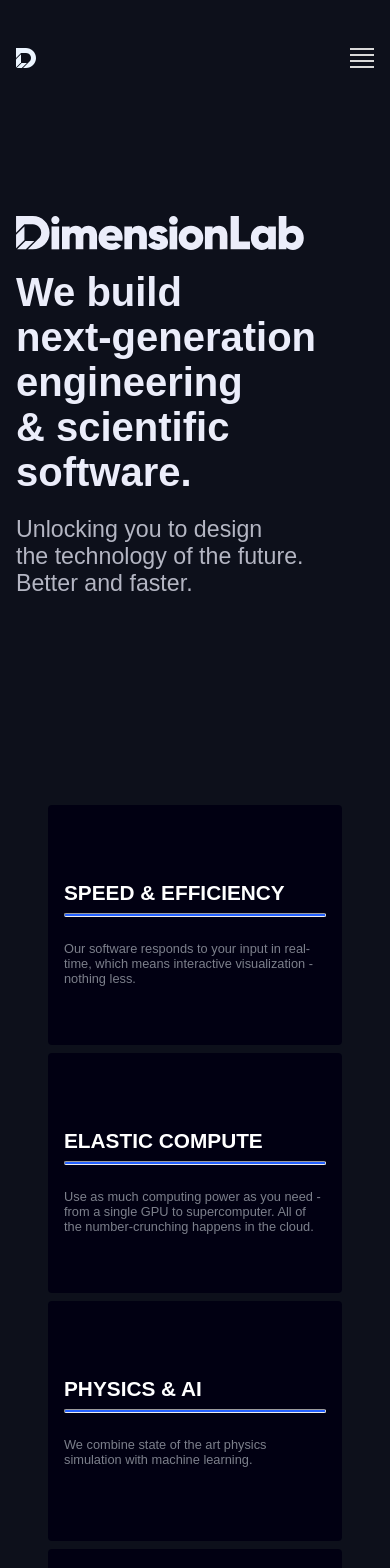
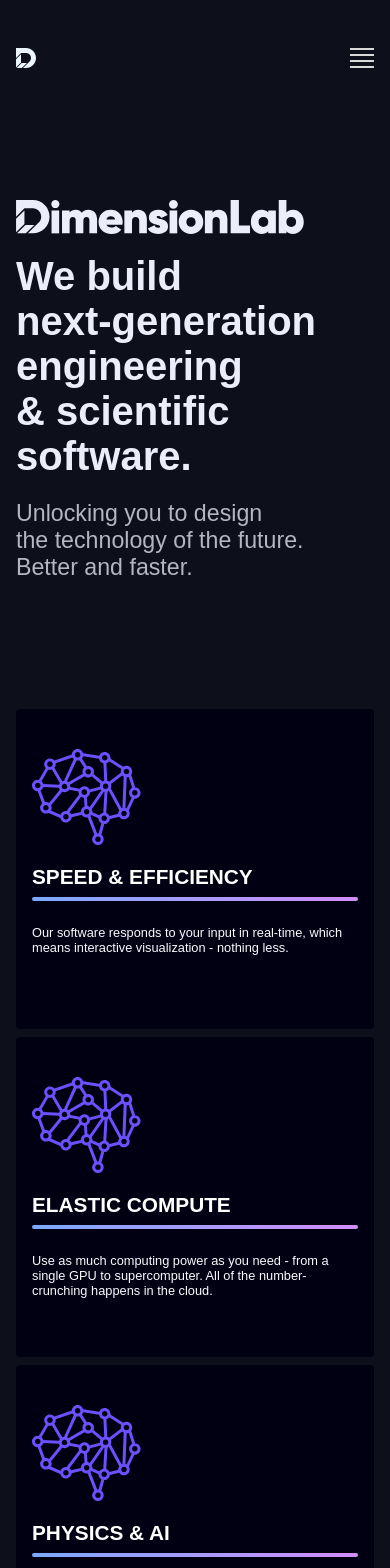
Before and after one commit to DimensionLab/web, a Next.js app: page / in a window 390 px wide. Shown: the top 1568 px of the page. Built offline with nearby package versions, Linux system fonts and the light colour scheme.

Commit message:
feat: add draft-2 category-features cards (mobile-view)

```diff
--- a/src/components/Layout.tsx
+++ b/src/components/Layout.tsx
@@ -25,7 +25,7 @@
   width: 100%;
   align-items: center;
   justify-items: center;
-  gap: 3rem;
+  gap: 2rem;
 `;
 
 interface LayoutProps {
--- a/src/components/homepage/Main.tsx
+++ b/src/components/homepage/Main.tsx
@@ -13,13 +13,7 @@
   min-height: 90vh;
   width: 100%;
   height: 100%;
-  gap: 10rem;
-
-  .placeholder {
-    background-color: black;
-    width: 100%;
-    height: 100%;
-  }
+  gap: 2rem;
 `;
 
 const Main = () => {
--- a/src/components/homepage/mainContent/CaregoryFeatures.tsx
+++ b/src/components/homepage/mainContent/CaregoryFeatures.tsx
@@ -3,8 +3,7 @@
 const CategoryFeaturesWrapper = styled.section`
   display: grid;
   grid-template-columns: repeat(1, 1fr);
-  padding-left: 3rem;
-  padding-right: 3rem;
+  padding: 3rem 1rem 3rem 1rem;
   row-gap: 0.5rem;
   column-gap: 0.5rem;
 
@@ -18,7 +17,7 @@
     justify-content: flex-end;
     align-items: flex-start;
     // align-content: flex-end;
-    height: 15rem;
+    height: 20rem;
     overflow: hidden;
 
 
@@ -28,6 +27,13 @@
       width: 100%;
       margin-bottom: 1rem;
 
+      .brain-image {
+        padding-bottom: 1rem;
+        img {
+
+        }
+      }
+
       .heading {
         font-size: 1.3rem;
         font-weight: 700;
@@ -36,14 +42,15 @@
         display: block;
         width: 100%;
         height: 4px;
-        background-color: #2460FF;
-        border-radius: 4px;
-        color: #2460FF;
+        background: linear-gradient(90deg, #7CA8FF 0%, #D28DF7 100%);
+        border-radius: 1rem;
+        color: transparent;
+        border: 0px solid transparent;
       }
     }
     .description{
       font-size: 0.8rem;
-      color: #7C7F8B;
+      color: #FAFAFF;
       padding-bottom: 1rem;
       height: 3rem;
       display: inline-block;
@@ -82,6 +89,9 @@
       {cardData.map((card) => (
         <div key={card.title} className="card">
           <div className="heading-line">
+            <div className="brain-image">
+              <img src="assets/component-assets/brain-caregory-features-card.svg" alt="" />
+            </div>
             <div className="heading">{card.title}</div>
             <hr className="line"/>
           </div>
```
Also changed, not shown: public/assets/component-assets/brain-caregory-features-card.svg (added).
